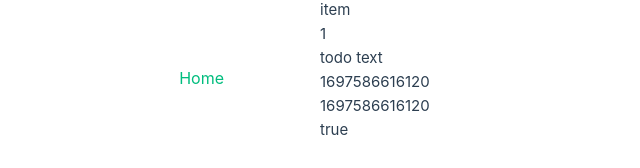
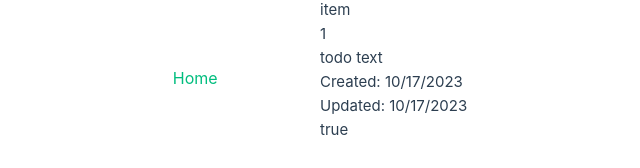
Before and after one commit to kristijan-pajtasev/vue-todo, a Vue app: page / in a window 1280 px wide. Both pictures are taken after a click on the item "1 item". Shown: the part 330-498 px from the top of the page, without its empty margins (320-960 px from the left). Built offline with nearby package versions, Linux system fonts and the light colour scheme.

Commit message:
display date values

```diff
--- a/src/components/ToDoItem.vue
+++ b/src/components/ToDoItem.vue
@@ -10,25 +10,27 @@ export default defineComponent({
   },
   data() {
     return {
-      item: {
-        id: 1,
-        text: "todo text",
-        created: (new Date()).getTime(),
-        updated: (new Date()).getTime(),
-        completed: true
-      }
+      id: 1,
+      text: "todo text",
+      created: (new Date()).getTime(),
+      updated: (new Date()).getTime(),
+      completed: true
     }
+  },
+  computed: {
+    displayCreatedDate(){ return new Date(this.created).toLocaleDateString()},
+    displayUpdatedDate(){ return new Date(this.updated).toLocaleDateString()}
   }
 })
 </script>
 
 <template>
   <div>item</div>
-  <div>{{item.id}}</div>
-  <div>{{item.text}}</div>
-  <div>{{item.created}}</div>
-  <div>{{item.updated}}</div>
-  <div>{{item.completed}}</div>
+  <div>{{id}}</div>
+  <div>{{text}}</div>
+  <div>Created: {{displayCreatedDate}}</div>
+  <div>Updated: {{displayUpdatedDate}}</div>
+  <div>{{completed}}</div>
 </template>
 
 <style scoped>
```
